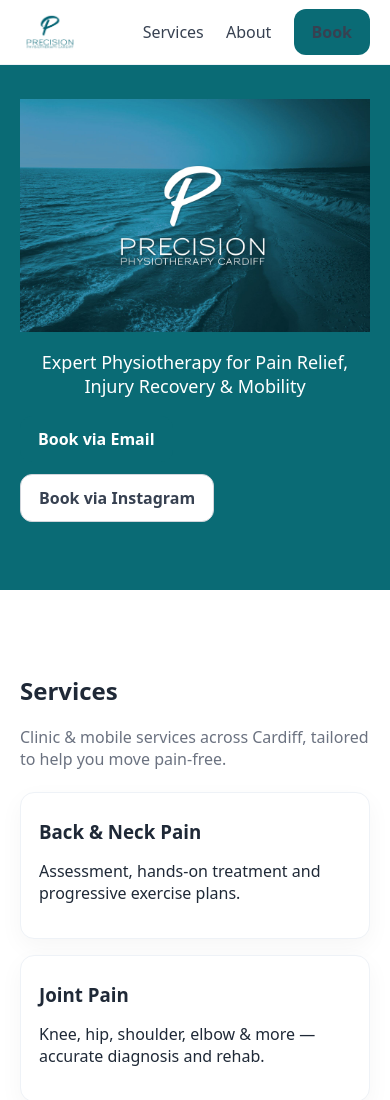
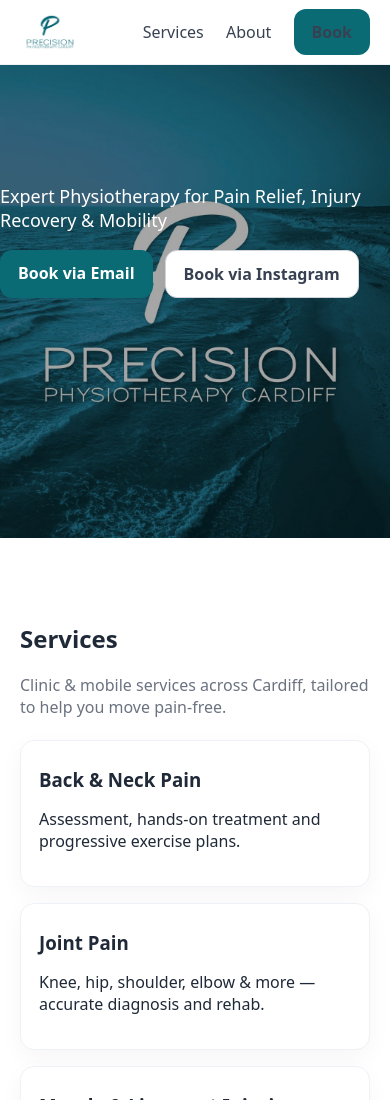
Before and after one commit to da276443/precision-physio-website, a plain HTML site: page index.html in a window 390 px wide. Shown: the top 1100 px of the page. Drawn offline with Linux system fonts and the light colour scheme.

Commit message:
Update index.html

```diff
--- a/index.html
+++ b/index.html
@@ -8,29 +8,29 @@
   <link rel="stylesheet" href="styles.css" />
 
   <style>
-    /* HERO as an <img> so the full logo is always visible (no cropping) */
+    /* --- HERO (background cover, no duplicate name) --- */
     .hero {
-      background-color: #0a6b75; /* brand teal behind the logo */
-      padding: 6vh 0 10vh;
+      position: relative;
+      min-height: 70vh;
+      background-image: url('assets/hero.jpg');
+      background-size: cover;
+      background-position: center;
+      background-repeat: no-repeat;
+      display: block;
     }
-    .hero .hero-inner {
-      text-align: center;
+    .hero .overlay {
+      position: absolute; inset: 0;
+      background: rgba(0,0,0,0.35); /* keep tagline readable */
     }
-    .hero img.brand-hero {
-      display: block;
-      margin: 0 auto;
-      width: min(100%, 1100px);   /* full width but cap max size */
-      height: auto;
+    .hero-content {
+      position: relative;
+      color: #fff;
+      padding: 18vh 0 12vh;
     }
-    .hero .tagline {
-      color: #fff;
-      margin-top: 18px;
-      font-size: clamp(18px, 2.5vw, 22px);
-    }
-
-    /* Keep the rest tidy on small screens */
+    .tagline { font-size: clamp(18px, 2.5vw, 22px); max-width: 720px }
     @media (max-width: 768px) {
-      .hero { padding: 4vh 0 8vh; }
+      .hero { min-height: 56vh; }
+      .hero-content { padding: 12vh 0 10vh; }
     }
   </style>
 </head>
@@ -47,10 +47,10 @@
   </header>
 
   <main>
-    <!-- HERO (logo image, not a background) -->
+    <!-- HERO (background cover, only tagline + buttons) -->
     <section class="hero">
-      <div class="container hero-inner">
-        <img src="assets/hero.jpg" alt="Precision Physiotherapy Cardiff" class="brand-hero">
+      <div class="overlay"></div>
+      <div class="container hero-content">
         <p class="tagline">Expert Physiotherapy for Pain Relief, Injury Recovery & Mobility</p>
         <div class="cta-row">
           <a class="btn" href="mailto:precisionphysiocardiff@outlook.com?subject=Appointment%20Enquiry%20-%20Precision%20Physiotherapy%20Cardiff">Book via Email</a>
@@ -113,9 +113,14 @@
         </div>
 
         <div class="card form-card">
-          <!-- VISIBLE FORM with solid redirect -->
-          <form name="contact" method="POST" data-netlify="true" netlify-honeypot="bot-field" action="https://precision-physio-cardiff.netlify.app/thank-you.html">
-            <input type="hidden" name="form-name" value="contact">
+          <!-- VISIBLE FORM with Netlify redirect -->
+          <form name="contact"
+                method="POST"
+                data-netlify="true"
+                netlify-honeypot="bot-field"
+                action="thank-you.html"
+                accept-charset="UTF-8">
+            <input type="hidden" name="form-name" value="contact" />
             <p class="hidden"><label>Don’t fill this out: <input name="bot-field" /></label></p>
 
             <label>Name
@@ -154,7 +159,7 @@
   </footer>
 
   <!-- Hidden detection form (keep) -->
-  <form name="contact" netlify netlify-honeypot="bot-field" action="https://precision-physio-cardiff.netlify.app/thank-you.html" hidden>
+  <form name="contact" netlify netlify-honeypot="bot-field" action="thank-you.html" hidden>
     <input type="text" name="name" />
     <input type="email" name="email" />
     <textarea name="message"></textarea>
```
